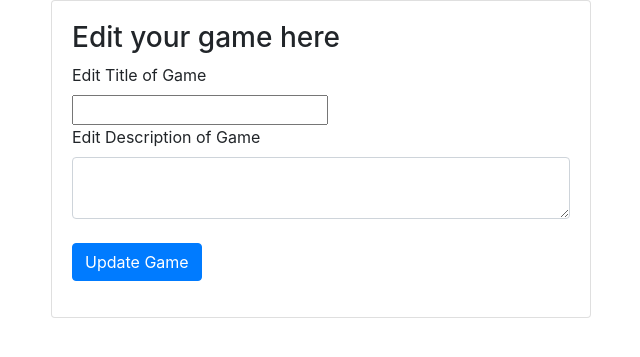
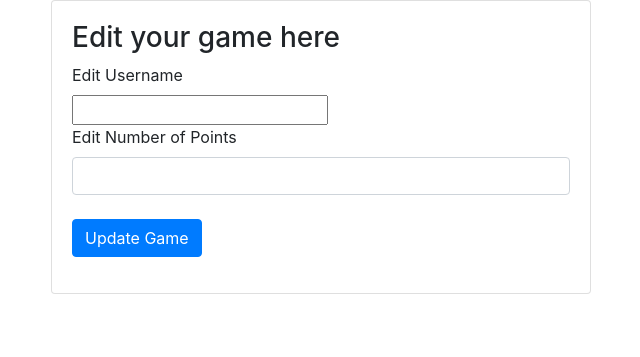
Before and after one commit to MichaelBrandon/gameListApp, a Node project: template views/gameentries/editgame.handlebars in a window 1280 px wide. Shown: the part 56-413 px from the top of the page, without its empty margins (319-959 px from the left). Run offline with Node 20 templates, Linux system fonts and the light colour scheme; the template is opened without the code that fills it, so the values that code supplies are empty; some libraries are stand-ins or nearby versions.

Commit message:
added some ui stuff to front end website

```diff
--- a/app.js
+++ b/app.js
@@ -33,10 +33,10 @@ mongoose.connect(db.mongoURI, {
 .catch(function(err){console.log(err)});
 
 //Load in Entry Model
-/*
+
 require('./models/Entry');
 var Entry = mongoose.model('Entries');
-*/
+
 require('./models/Users');
 var Users = mongoose.model('Users');
 
@@ -87,14 +87,14 @@ app.use(methodOverride('_method'));
 
 
 //Route to entries.html
-router.get('/entries', ensureAuthenticated, function(req,res) {
+router.get('/entries', /*ensureAuthenticated,*/ function(req,res) {
     res.render('gameentries/addgame', {user:req.user});
 
 });
 
 //Route to Edit Game Entries
 router.get('/gameentries/edit/:id', function(req,res) {
-    Entry.findOne({
+    Users.findOne({
         _id:req.params.id
     }).then(function(entry){
         res.render('gameentries/editgame', {
@@ -152,9 +152,9 @@ router.get('/logout', function(req,res){
 })
 
 //gamers route
-app.get('/gamers', ensureAuthenticated, function(req,res) {
+app.get('/gamers', /*ensureAuthenticated,*/ function(req,res) {
     console.log("request made from fetch");
-    Entry.find({user:req.user.id})
+    Entry.find({users:req.user.id})
     .then(function(entries){
         res.render('index', {
             entries:entries
@@ -226,10 +226,13 @@ io.on('connection', function (socket) {
 
     var player = {
         id: thisPlayerId,
+        points: points,
         position: {
             v: 0
         }
     }
+
+
 
     players[thisPlayerId] = player;
 
@@ -248,6 +251,7 @@ io.on('connection', function (socket) {
         console.log(JSON.stringify(data));
         var newUser = {
             name: data.name,
+            points: data.points,
         }
         new Users(newUser)
             .save()
@@ -269,7 +273,7 @@ io.on('connection', function (socket) {
     });
 
     socket.on('disconnect', function () {
-        console.log("SERVER LOG: Player ", { id: thisPlayerId }, " disconnected");
+        console.log("SERVER LOG: Player ", { id: thisPlayerId }, " disconnected", {});
         delete players[thisPlayerId];
         socket.broadcast.emit('disconnected', { id: thisPlayerId })
     });
--- a/models/Users.js
+++ b/models/Users.js
@@ -5,6 +5,10 @@ var UserSchema = new Schema({
     name:{
         type:String,
         required:true
+    },
+    points: {
+        type:String,
+        required:false
     },
     email:{
         type:String,
--- a/views/gameentries/editgame.handlebars
+++ b/views/gameentries/editgame.handlebars
@@ -1,15 +1,15 @@
 <div class="row">
     <div class="col-md-6 mx-auto">
         <div class="card card-body">
-            <form class="form-group" action="/editgame/{{entry.id}}?_method=PUT" method="POST">
+            <form class="form-group" action="/editgame/{{user.id}}?_method=PUT" method="POST">
                 <h3>Edit your game here</h3>
-                <label>Edit Title of Game</label>
+                <label>Edit Username</label>
                 <input type="hidden" name="_method" value="PUT">
                 <br>
-                <input type="text" name="title" value="{{entry.title}}" required>
+                <input type="text" name="title" value="{{entry.name}}" required>
                 <br>
-                <label>Edit Description of Game</label>
-                <textarea name="genre" class="form-control" required>{{entry.genre}}</textarea>
+                <label>Edit Number of Points</label>
+                <input type="text" name="genre" class="form-control" required>{{entry.points}}</textarea>
                 <br>
                 <button type="submit" class="btn btn-primary">Update Game</button>
             </form>
--- a/views/gamers.handlebars
+++ b/views/gamers.handlebars
@@ -4,16 +4,17 @@
     {{#each users}}
         <div class='entries'>
             <p class="font-weight-bold">Name: {{name}}</p>
+            <p class="font-weight-bold">Points: {{points}}</p>
             <a href="/app/{{name}}">See {{name}}'s List of Games</a>
             <p>User Name: {{name}}</p>
             <p>Date Signed Up: {{date}}</p>
-            <!-- <a href='/gameentries/edit/{{id}}' class="btn btn-dark mb-3">Edit</a>
+            <a href='/gameentries/edit/{{id}}' class="btn btn-dark mb-3">Edit</a>
 
             <form method="POST" action="/{{id}}?_method=Delete">
                 <input type="hidden" name="_method" value="DELETE">
                 <input type="submit" value="Delete" class="btn btn-danger">
             </form>
-            -->
+
         </div>
         <br>
     {{else}}
```
Also changed, not shown: models/Entry.js (+11 -3 lines).
